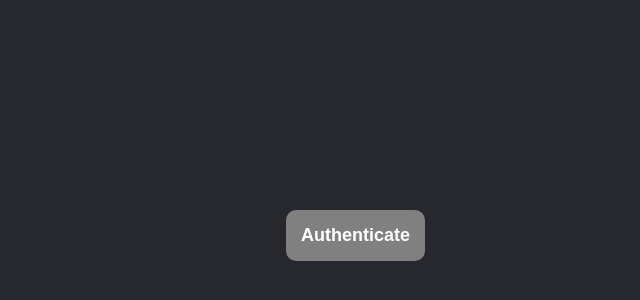
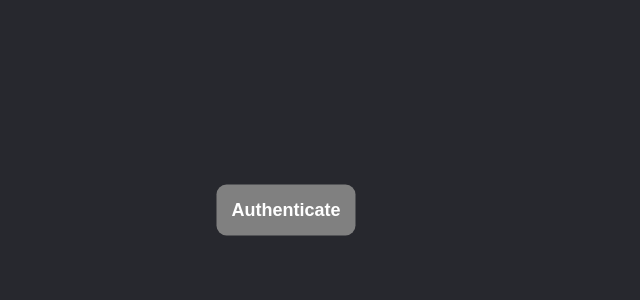
Before and after one commit to da-vics/spotifyOuath.github.io, a plain HTML site: page index.html in a window 1280 px wide. Shown: the part 190-490 px from the top of the page, without its empty margins (354-994 px from the left). Drawn offline with Linux system fonts and the light colour scheme.

Commit message:
style update

```diff
--- a/style.css
+++ b/style.css
@@ -6,6 +6,10 @@ body {
   position: fixed;
   top: 50%;
   left: 50%;
+  transform: translate(-50%, -50%);
+  transform: -webkit-translate(-50%, -50%);
+  transform: -moz-translate(-50%, -50%);
+  transform: -ms-translate(-50%, -50%);
   background-color: gray;
   color: white;
   font-weight: bold;
```
